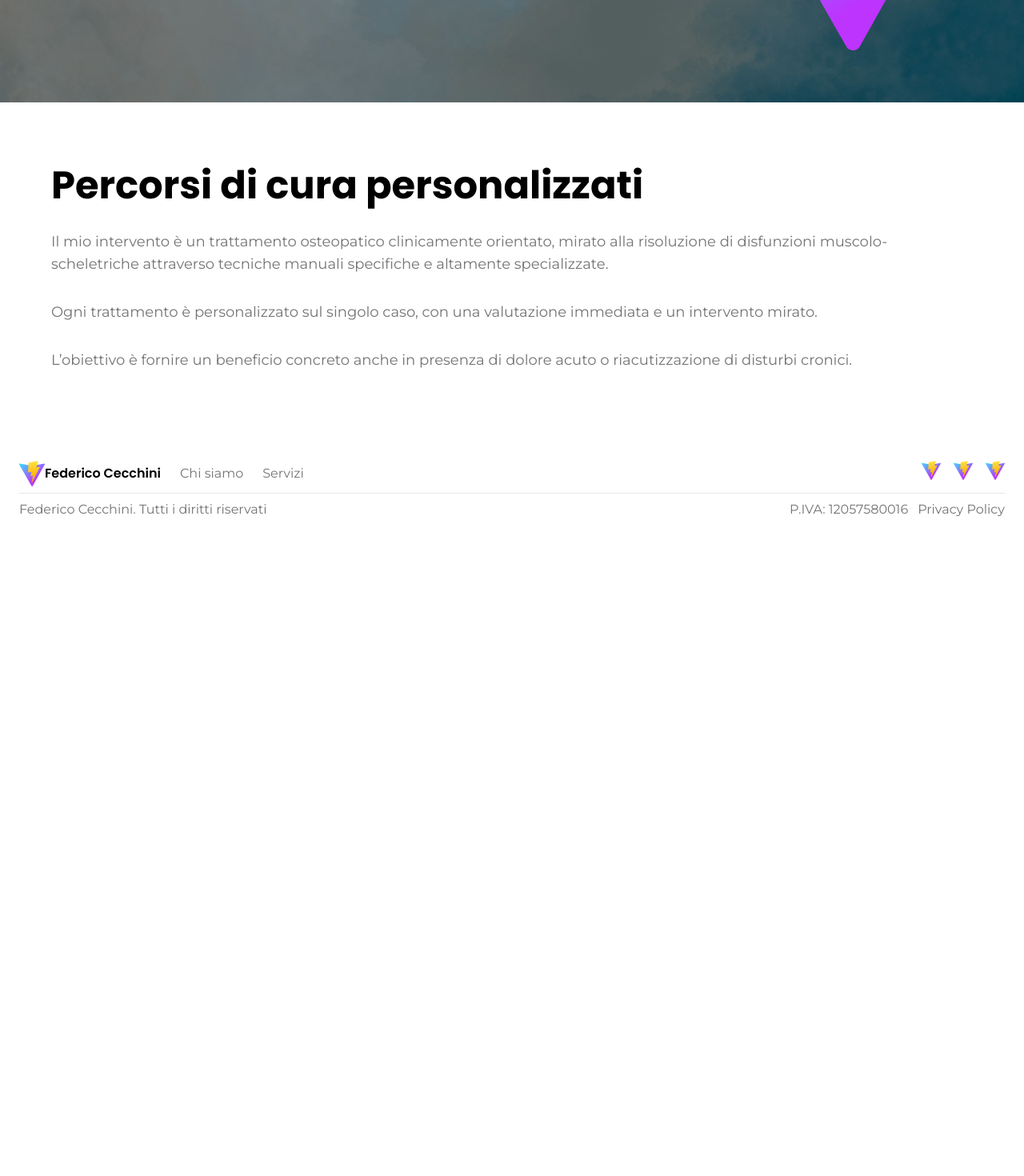
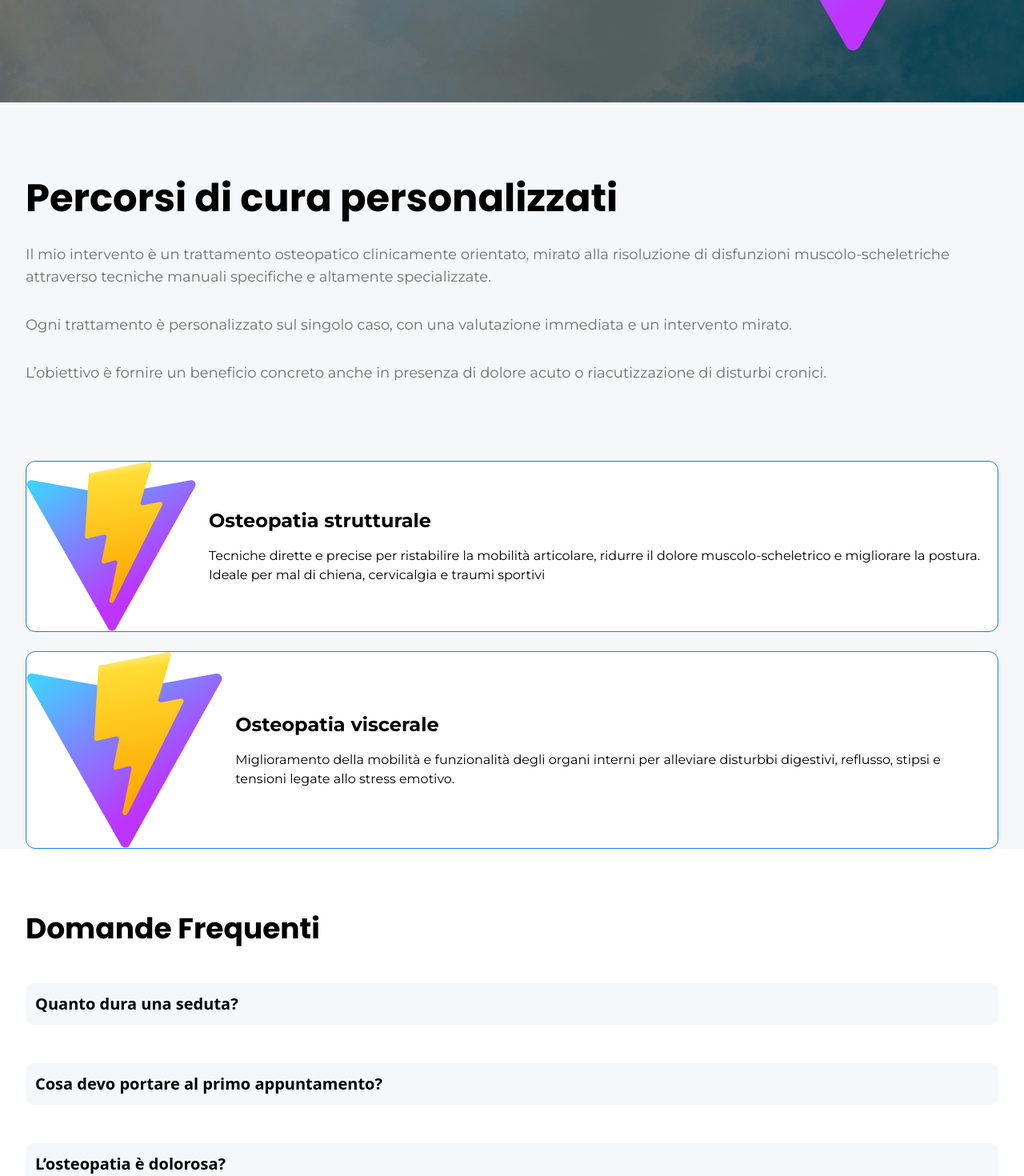
Before and after one commit to federico-cecchini/frontend, a React app: page /services in a window 1280 px wide. Shown: the part 480-1950 px from the top of the page at 80% size. Before the commit the page ends 1161 px from the top, so only its background shows below. Built offline with nearby package versions, Linux system fonts and the light colour scheme; the HTML template or start-up script is replaced by a standard one.

Commit message:
feat: add FAQ and Service components, enhance Services page layout and functionality

```diff
--- a/src/components/Article.jsx
+++ b/src/components/Article.jsx
@@ -3,7 +3,7 @@ import '../App.css'
 
 function Article({title, subtitle, text, img, className}) {
     return (
-        <article className={`py-20 px-6 md:px-8 xl:px-16 flex flex-col gap-8 dark:bg-dark-bg ${className}`}>
+        <article className={`px-6 py-20 md:px-8 md:py-24 flex flex-col gap-8 dark:bg-dark-bg ${className}`}>
             <div className='font-Poppins font-bold'>
                 <h1 className='dark:text-white text-black text-5xl'>{title}</h1>
                 <h2 className='text-cta-bg text-3xl'>{subtitle}</h2>
--- /dev/null
+++ b/src/components/FAQ.jsx
@@ -0,0 +1,16 @@
+import { useState } from 'react';
+
+import '../App.css';
+
+function FAQ({question, answer}) {
+    const [isOpen, setIsOpen] = useState(false);
+
+    return(
+        <section className='dark:text-white text-black dark:bg-dark-bg bg-light-secondary-bg rounded-xl p-3 cursor-pointer' onClick={() =>setIsOpen(!isOpen)}>
+            <h1 className='font-semibold text-xl cursor-pointer truncate'>{question}</h1>
+            <p className={`${isOpen ? 'opacity-100 max-h-96' : 'opacity-0 max-h-0'} transition-all duration-300 overflow-hidden`}>{answer}</p>
+        </section>
+    )
+}
+
+export default FAQ;
--- /dev/null
+++ b/src/components/Service.jsx
@@ -0,0 +1,17 @@
+import '../App.css';
+
+function Service({img, title, description}) {
+    return (
+        <article className='border-cta-bg border rounded-xl dark:bg-dark-secondary-bg bg-white md:flex overflow-hidden'>
+            <div className="xl:w-1/4 md:w-full hidden md:block aspect-square max-h-96">
+                {img && <img src={img} alt={title} className='w-full h-full object-cover'/>}
+            </div>
+            <div className="flex p-4 flex-col gap-4 font-Montserrat dark:text-white text-black justify-center">
+                <h1 className='font-bold text-2xl'>{title}</h1>
+                <p>{description}</p>
+            </div>
+        </article>
+    )
+}
+
+export default Service
--- a/src/view/Services.jsx
+++ b/src/view/Services.jsx
@@ -1,15 +1,64 @@
 import Nav from '../components/Nav'
 import Hero from '../components/Hero'
+import Article from '../components/Article'
+import Service from '../components/Service'
+import FAQ from '../components/FAQ'
 import Footer from '../components/Footer'
 import '../App.css'
-import Article from '../components/Article'
+
+const services = [
+    {
+        img: './vite.svg',
+        title: 'Osteopatia strutturale',
+        description: 'Tecniche dirette e precise per ristabilire la mobilità articolare, ridurre il dolore muscolo-scheletrico e migliorare la postura. Ideale per mal di chiena, cervicalgia e traumi sportivi'
+    },
+    {
+        img: './vite.svg',
+        title: 'Osteopatia viscerale',
+        description: 'Miglioramento della mobilità e funzionalità degli organi interni per alleviare disturbbi digestivi, reflusso, stipsi e tensioni legate allo stress emotivo.'
+    }
+]
+
+const FAQs = [
+    {
+        question: 'Quanto dura una seduta?',
+        answer: 'Lorem ipsum dolor sit amet, consectetur adipiscing elit. Sed do eiusmod tempor incididunt ut labore et dolore magna aliqua.'
+    },
+    {
+        question: 'Cosa devo portare al primo appuntamento?',
+        answer: 'Lorem ipsum dolor sit amet, consectetur adipiscing elit. Sed do eiusmod tempor incididunt ut labore et dolore magna aliqua.'
+    },
+    {
+        question: 'L’osteopatia è dolorosa?',
+        answer: 'Lorem ipsum dolor sit amet, consectetur adipiscing elit. Sed do eiusmod tempor incididunt ut labore et dolore magna aliqua.'
+    },
+    {
+        question: 'Come devo vestirmi?',
+        answer: 'Lorem ipsum dolor sit amet, consectetur adipiscing elit. Sed do eiusmod tempor incididunt ut labore et dolore magna aliqua.'
+    }
+]
 
 function Services() {
     return (
         <>
             <Nav />
             <Hero title="Ritrova il tuo equilibrio naturale" subtitle="" text={"Ogni corpo racconta una storia. Attraverso trattamenti manuali precisi e personalizzati, aiuto i miei pazienti a ritroare il benessere, eliminare il dolore e ristabilire l’armonia tra mente e corpo."} image={'./vite.svg'}/>
-            <Article title={"Percorsi di cura personalizzati"} text={"Il mio intervento è un trattamento osteopatico clinicamente orientato, mirato alla risoluzione di disfunzioni muscolo-scheletriche attraverso tecniche manuali specifiche e altamente specializzate.\nOgni trattamento è personalizzato sul singolo caso, con una valutazione immediata e un intervento mirato.\nL’obiettivo è fornire un beneficio concreto anche in presenza di dolore acuto o riacutizzazione di disturbi cronici."}/>
+            <Article title={"Percorsi di cura personalizzati"} text={"Il mio intervento è un trattamento osteopatico clinicamente orientato, mirato alla risoluzione di disfunzioni muscolo-scheletriche attraverso tecniche manuali specifiche e altamente specializzate.\nOgni trattamento è personalizzato sul singolo caso, con una valutazione immediata e un intervento mirato.\nL’obiettivo è fornire un beneficio concreto anche in presenza di dolore acuto o riacutizzazione di disturbi cronici."} className={"bg-light-secondary-bg "}/>
+            <section className='px-6 md:px-8 dark:bg-dark-bg bg-light-secondary-bg flex flex-col gap-6'>
+                {
+                    services.map((service, index) => (
+                        <Service key={index} img={service.img} title={service.title} description={service.description} />
+                    ))
+                }
+            </section>
+            <div className="bg-white dark:bg-dark-secondary-bg px-6 md:px-8 py-20 flex flex-col gap-12">
+                <h1 className='dark:text-white text-black font-Poppins text-4xl font-bold whitespace-nowrap'>Domande Frequenti</h1>
+                {
+                    FAQs.map((faq, index) => (
+                        <FAQ key={index} question={faq.question} answer={faq.answer} />
+                    ))
+                }
+            </div>
             <Footer />
         </>
     )
```
